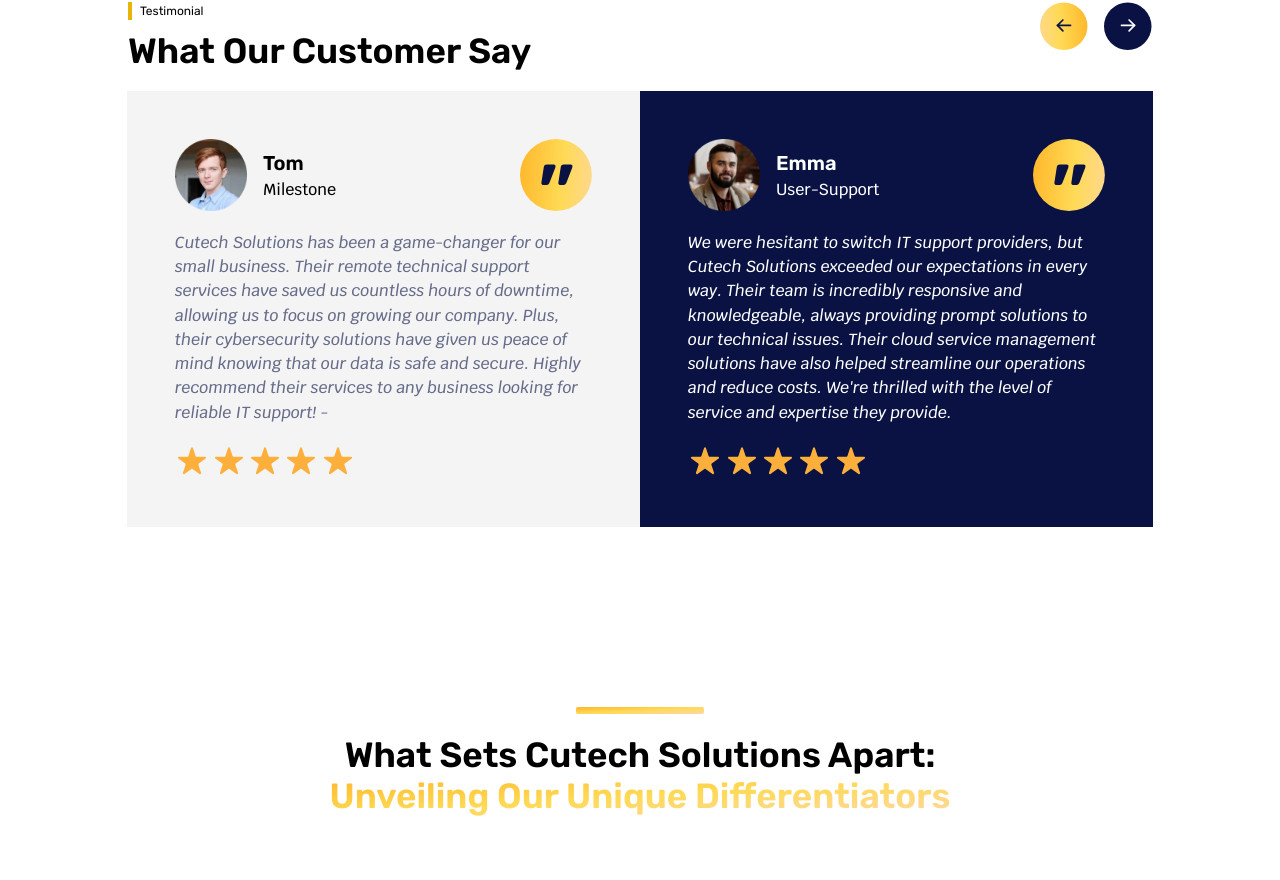
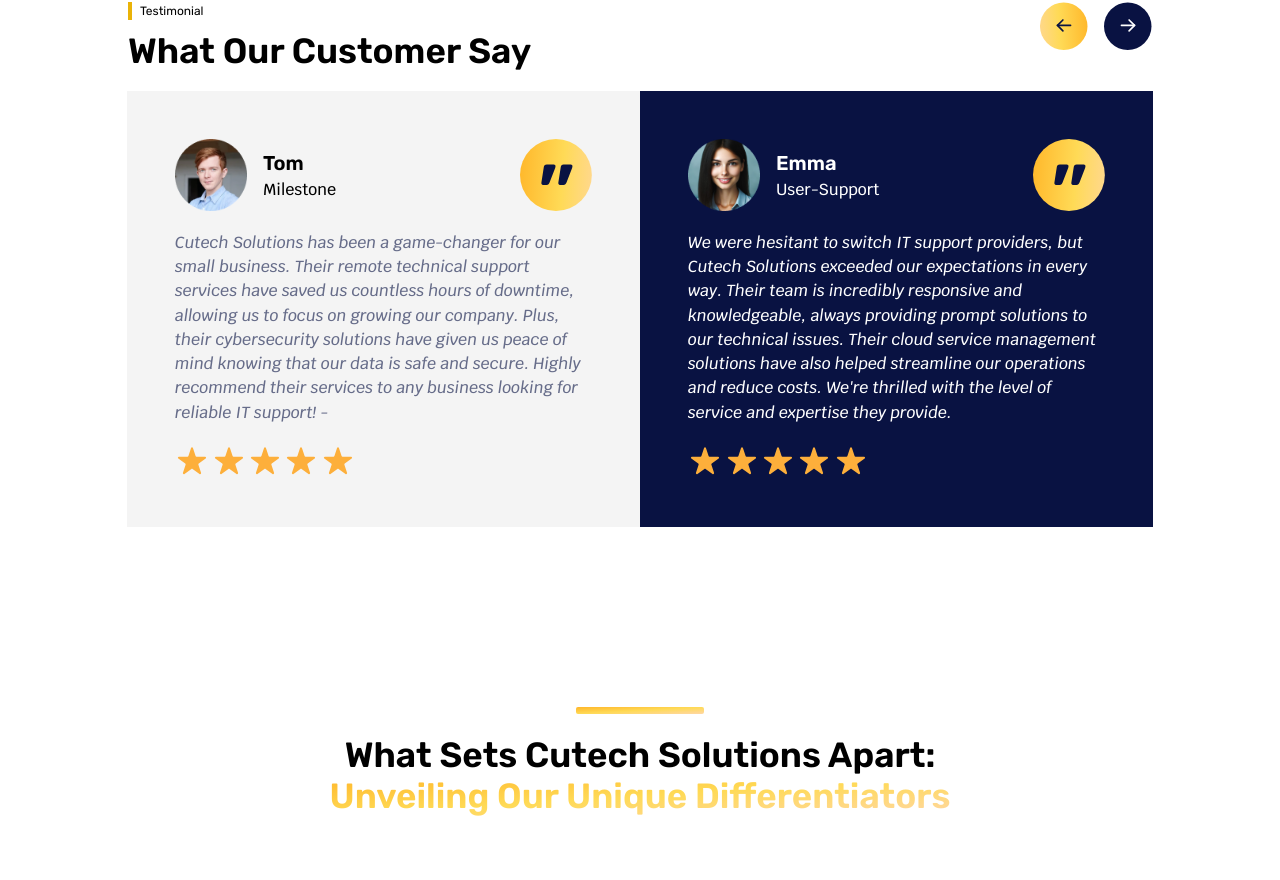
Before and after one commit to shashank8112357010/Cutech-solution-it, a React (Vite) app: page / in a window 1280 px wide. Shown: the part 5386-6266 px from the top of the page. Built offline with nearby package versions, Linux system fonts and the light colour scheme.

Commit message:
added testimonial img

```diff
--- a/package.json
+++ b/package.json
@@ -15,7 +15,7 @@
     "google-fonts": "^1.0.0",
     "react": "^18.2.0",
     "react-dom": "^18.2.0",
-    "react-helmet": "^6.1.0",
+    "react-helmet-async": "^2.0.4",
     "react-router-dom": "^6.22.1",
     "react-share": "^5.1.0",
     "react-slick": "^0.30.2",
--- a/src/App.jsx
+++ b/src/App.jsx
@@ -1,17 +1,15 @@
 import React, { useRef } from 'react';
 import { useLocation } from 'react-router-dom';
-import { Helmet } from 'react-helmet';
 import Navbar from './component/Navbar';
 import PrivateRoutes from './routes/PrivateRoutes';
 import Footer from './component/Footer';
 import TawkMessengerReact from '@tawk.to/tawk-messenger-react';
+import { Helmet } from 'react-helmet-async';
 
 const App = () => {
   const location = useLocation();
   const tawkMessengerRef = useRef();
   const currentPage = pageData.find(page => page.path === location.pathname);
-
-
 
   return (
     <>
--- a/src/component/home/Testimonial.jsx
+++ b/src/component/home/Testimonial.jsx
@@ -14,7 +14,8 @@
         headingColor: "darkestBlue"
     },
     {
-        img: "/img/testimonial/TestimonialImg1.png",
+
+        img: " /img/testimonial/TestimonialImg3.png",
         name: "Emma",
         route: "User-Support",
         review: "We were hesitant to switch IT support providers, but Cutech Solutions exceeded our expectations in every way. Their team is incredibly responsive and knowledgeable, always providing prompt solutions to our technical issues. Their cloud service management solutions have also helped streamline our operations and reduce costs. We're thrilled with the level of service and expertise they provide.",
@@ -23,7 +24,7 @@
         headingColor: "white"
     },
     {
-        img: "/img/testimonial/TestimonialImg3.png",
+        img: "/img/testimonial/TestimonialImg1.png",
         name: "David",
         route: "Tech-Support",
         review: "Choosing Cutech Solutions for our cybersecurity needs was one of the best decisions we've made for our business. Their comprehensive approach to cybersecurity ensures that we're protected from every angle, giving us confidence in our data security. Their digital marketing solutions have also helped boost our online presence, driving more traffic to our website. We couldn't be happier with the results!",
--- a/src/main.jsx
+++ b/src/main.jsx
@@ -3,9 +3,12 @@
 import App from './App.jsx'
 import './index.css'
 import { BrowserRouter } from 'react-router-dom'
+import { HelmetProvider } from 'react-helmet-async'
 
 ReactDOM.createRoot(document.getElementById('root')).render(
-  <BrowserRouter>
-    <App />
-  </BrowserRouter>
+  <HelmetProvider>
+    <BrowserRouter>
+      <App />
+    </BrowserRouter>
+  </HelmetProvider>
 )
```
Also changed, not shown: public/robots.txt (added), 1 other file (tests, documents, lock files or other folders).
